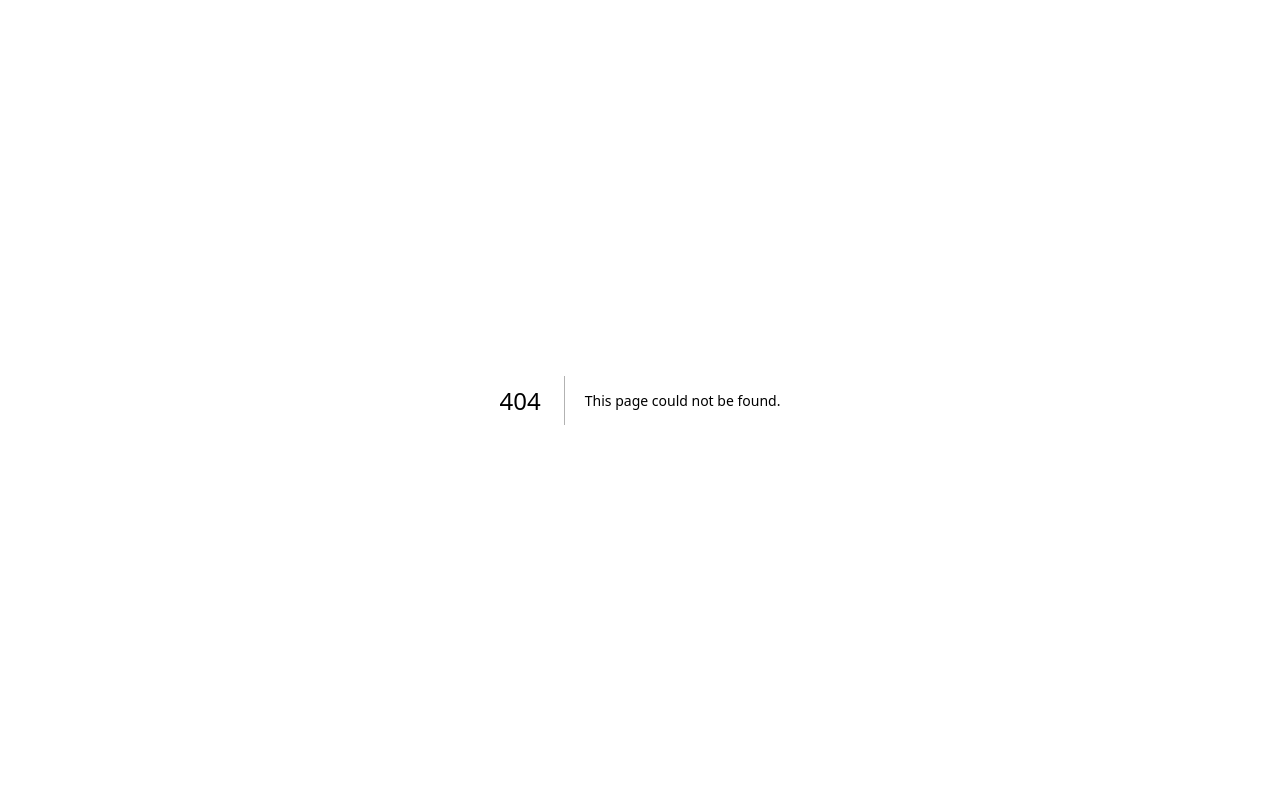
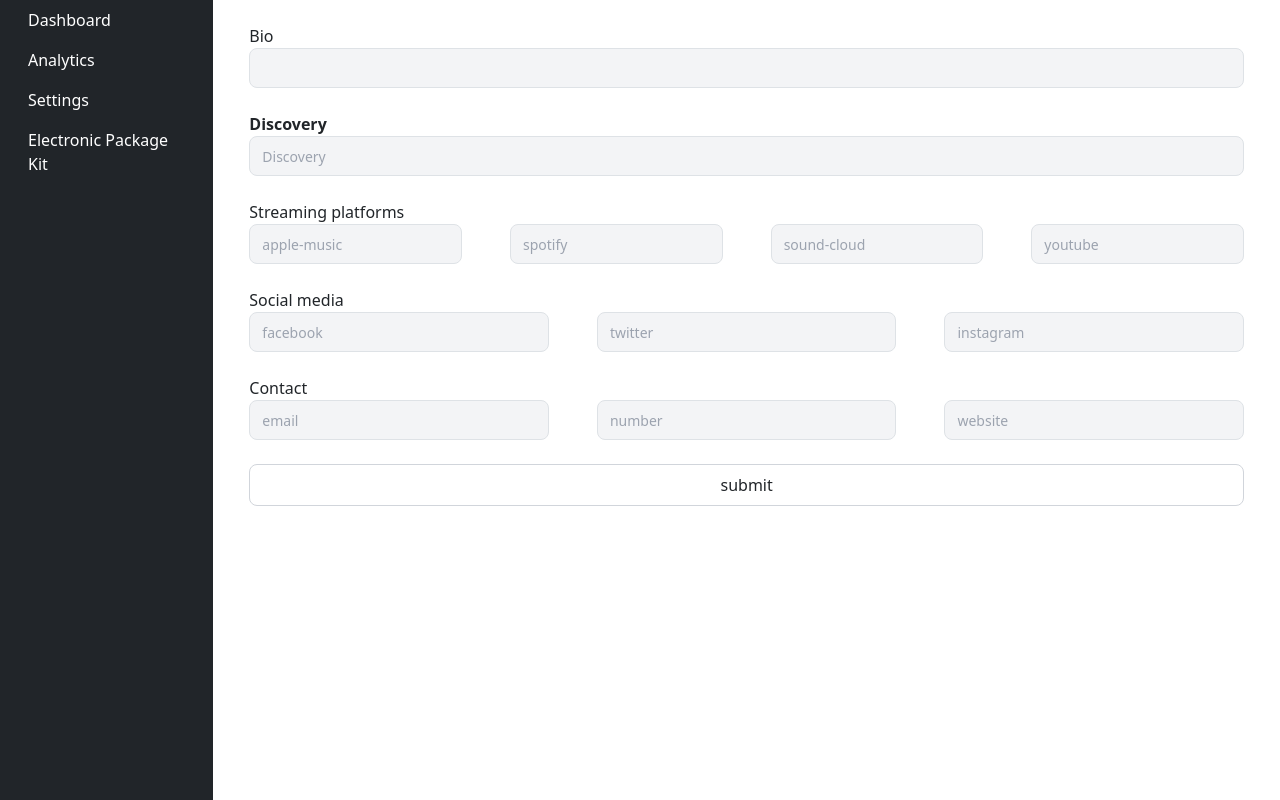
Before and after one commit to Jsmithseo/headlessSTLR, a Next.js app: page /dashboard/epk in a window 1280 px wide. Before the commit this address had no page. Built offline with nearby package versions, Linux system fonts and the light colour scheme; no server answers.

Commit message:
epk form functionality complete

```diff
--- a/components/DashboardLayout.js
+++ b/components/DashboardLayout.js
@@ -26,6 +26,11 @@ const DashboardLayout = ({ children }) => {
                 Settings
               </NavLink>
             </NavItem>
+            <NavItem>
+              <NavLink href="/dashboard/epk" className="text-white">
+                Electronic Package Kit
+              </NavLink>
+            </NavItem>
           </Nav>
         </Col>
         {/* Main Content */}
--- /dev/null
+++ b/components/FormElements/Input.tsx
@@ -0,0 +1,61 @@
+"use client";
+import React from "react";
+import { cn } from "../../lib/utils";
+import { useState } from "react";
+import Label from "../label";
+
+function input({
+  className,
+  icon,
+  error,
+  label,
+  register,
+
+  ...props
+}) {
+  const [isFocused, setIsFocused] = useState(false);
+  return (
+    <>
+      {label && (
+        <Label htmlFor={props.id} className="">
+          {label}
+        </Label>
+      )}
+      <div
+        className={cn(
+          "flex h-10 w-full items-center overflow-clip rounded-lg border border-gray-200 text-base outline duration-150",
+          isFocused
+            ? "border-burgendy outline-[1px]"
+            : " outline-none bg-gray-100 border-gray-300",
+          className
+        )}
+      >
+        {icon && (
+          <label
+            htmlFor={props.id}
+            className={cn(
+              "grid aspect-square h-full flex-shrink-0 cursor-pointer place-content-center self-stretch text-gray-400"
+            )}
+          >
+            {icon}
+          </label>
+        )}
+
+        <input
+          type={props.type}
+          {...register(props.name, props.validation)}
+          onFocus={() => setIsFocused(true)}
+          onBlur={() => setIsFocused(false)}
+          placeholder={props.placeholder}
+          className={cn(
+            "h-full w-full flex-1 border-0 bg-transparent py-3 pr-4 text-sm text-baseBlack outline-none placeholder:text-gray-400",
+            props.type !== "password" ? "pr-3" : "pr-1",
+            !icon && "pl-3"
+          )}
+        />
+      </div>
+    </>
+  );
+}
+
+export default input;
--- /dev/null
+++ b/components/FormElements/TextArea.tsx
@@ -0,0 +1,30 @@
+import React from "react";
+import { cn } from "../../lib/utils";
+
+function TextArea({ label, error, className, labelClassName, ...props }) {
+  return (
+    <div>
+      {label && (
+        <label
+          htmlFor={props.id}
+          className={cn("block text-sm font-medium", labelClassName)}
+        >
+          {label}
+        </label>
+      )}
+      <div className={cn(label !== "" && "mt-1")}>
+        <textarea
+          className={cn(
+            "block w-full rounded-md border border-gray-300 p-2 focus:outline-burgendy sm:text-sm",
+            error ? "border-red-600" : "",
+            className
+          )}
+          {...props}
+        />
+      </div>
+      {error && <p className="mt-1 text-sm text-red-600">{error.message}</p>}
+    </div>
+  );
+}
+
+export default TextArea;
--- /dev/null
+++ b/components/Forms/epkForm.js
@@ -0,0 +1,161 @@
+import React from "react";
+import { useForm } from "react-hook-form";
+import Input from "../FormElements/Input";
+import { _postEPK } from "../../models/epk.model";
+import Button from "../button";
+
+function EpkForm() {
+  const form = useForm();
+  const {
+    register,
+    handleSubmit,
+    formState: { errors },
+  } = form;
+
+  const processForm = async (data) => {
+    const epkForm = {
+      bio: data.bio,
+      discovery: data.discovery,
+      streamingPlatforms: {
+        appleMusic: data.appleMusic,
+        spotify: data.spotify,
+        soundCloud: data.soundCloud,
+        youtube: data.youtube,
+      },
+      contact: {
+        email: data.email,
+        number: data.number,
+        website: data.website,
+      },
+    };
+    console.log(epkForm);
+    try {
+      const response = await _postEPK(epkForm);
+      console.log(response);
+    } catch (error) {
+      console.log(error);
+    }
+  };
+
+  return (
+    <div className="w-full flex items-center  justify-center">
+      <form
+        onSubmit={handleSubmit(processForm)}
+        className="flex flex-col gap-4"
+      >
+        <div>
+          <label htmlFor="bio">Bio</label>
+          <textarea
+            id="bio"
+            name="bio"
+            type="text"
+            rows={10}
+            cols={10}
+            {...register("bio", { required: true })}
+            className="flex h-10 w-full items-center overflow-clip rounded-lg border border-gray-200 text-base outline duration-150 outline-none bg-gray-100"
+            errors={errors}
+          />
+        </div>
+        <div>
+          <Input
+            label="Discovery"
+            name="discovery"
+            type="text"
+            placeholder="Discovery"
+            register={register}
+            errors={errors}
+          />
+        </div>
+        <div id="streaming-platforms">
+          <span htmlFor="streaming-platforms">Streaming platforms</span>
+          <div className="flex flex-row gap-5">
+            <Input
+              name="appleMusic"
+              type="url"
+              placeholder="apple-music"
+              register={register}
+              errors={errors}
+            />
+            <Input
+              name="spotify"
+              type="url"
+              placeholder="spotify"
+              register={register}
+              errors={errors}
+            />
+            <Input
+              name="soundCloud"
+              type="url"
+              placeholder="sound-cloud"
+              register={register}
+              errors={errors}
+            />
+            <Input
+              name="youtube"
+              type="url"
+              placeholder="youtube"
+              register={register}
+              errors={errors}
+            />
+          </div>
+        </div>
+        <div id="social-media">
+          <span>Social media</span>
+          <div className="flex flex-row gap-5">
+            <Input
+              name="facebook"
+              placeholder="facebook"
+              type="url"
+              register={register}
+              errors={errors}
+            />
+            <Input
+              name="twitter"
+              type="url"
+              placeholder="twitter"
+              register={register}
+              errors={errors}
+            />
+            <Input
+              name="instagram"
+              type="url"
+              placeholder="instagram"
+              register={register}
+              errors={errors}
+            />
+          </div>
+        </div>
+        <div id="social-media">
+          <span>Contact</span>
+          <div className="flex flex-row gap-5">
+            <Input
+              name="email"
+              type="email"
+              placeholder="email"
+              register={register}
+              errors={errors}
+            />
+            <Input
+              name="number"
+              type="text"
+              placeholder="number"
+              register={register}
+              errors={errors}
+            />
+            <Input
+              name="website"
+              type="url"
+              placeholder="website"
+              register={register}
+              errors={errors}
+            />
+          </div>
+        </div>
+
+        <Button className="flex flex-row gap-2 bg-white">submit</Button>
+      </form>
+    </div>
+  );
+}
+
+export default EpkForm;
--- /dev/null
+++ b/models/epk.model.ts
@@ -0,0 +1,22 @@
+import { epkData } from "../types/epkTypes";
+import { db } from "../config/firebase";
+import { _getUserByEmail } from "./user.model";
+import { collection, addDoc } from "firebase/firestore";
+
+export async function _postEPK(data: epkData) {
+  try {
+    const docRef = await addDoc(
+      collection(db, "electronic-package-kits"),
+      data
+    );
+    return {
+      message: "electronic package successfully created",
+      docRef: docRef.id,
+    };
+  } catch (error) {
+    console.log(error);
+    return {
+      message: "electronic package failed to create",
+    };
+  }
+}
--- /dev/null
+++ b/pages/dashboard/epk.js
@@ -0,0 +1,13 @@
+import React from "react";
+import DashboardLayout from "../../components/DashboardLayout";
+import EpkForm from "../../components/Forms/epkForm";
+
+function epk() {
+  return (
+    <DashboardLayout>
+      <EpkForm />
+    </DashboardLayout>
+  );
+}
+
+export default epk;
--- a/pages/dashboard/index.js
+++ b/pages/dashboard/index.js
@@ -4,7 +4,7 @@ import { Card, CardBody, CardTitle, CardText, Row, Col } from "reactstrap";
 const Dashboard = () => {
   return (
     <DashboardLayout>
-      <h1 className="text-white">Dashboard Overview</h1>
+      <h1 className="text-black">Dashboard Overview</h1>
       <Row className="text-white">
         <Col sm="4">
           <Card>
--- /dev/null
+++ b/types/epkTypes.ts
@@ -0,0 +1,16 @@
+export interface epkData {
+  userId?: string;
+  bio: string;
+  discovery: string;
+  streamingPlatforms: {
+    appleMusic: string;
+    spotify: string;
+    soundcloud: string;
+    youtube: string;
+  };
+  contact: {
+    email: string;
+    number: string;
+    website: string;
+  };
+}
```
Also changed, not shown: pages/dashboard/taskbar.js (deleted).
